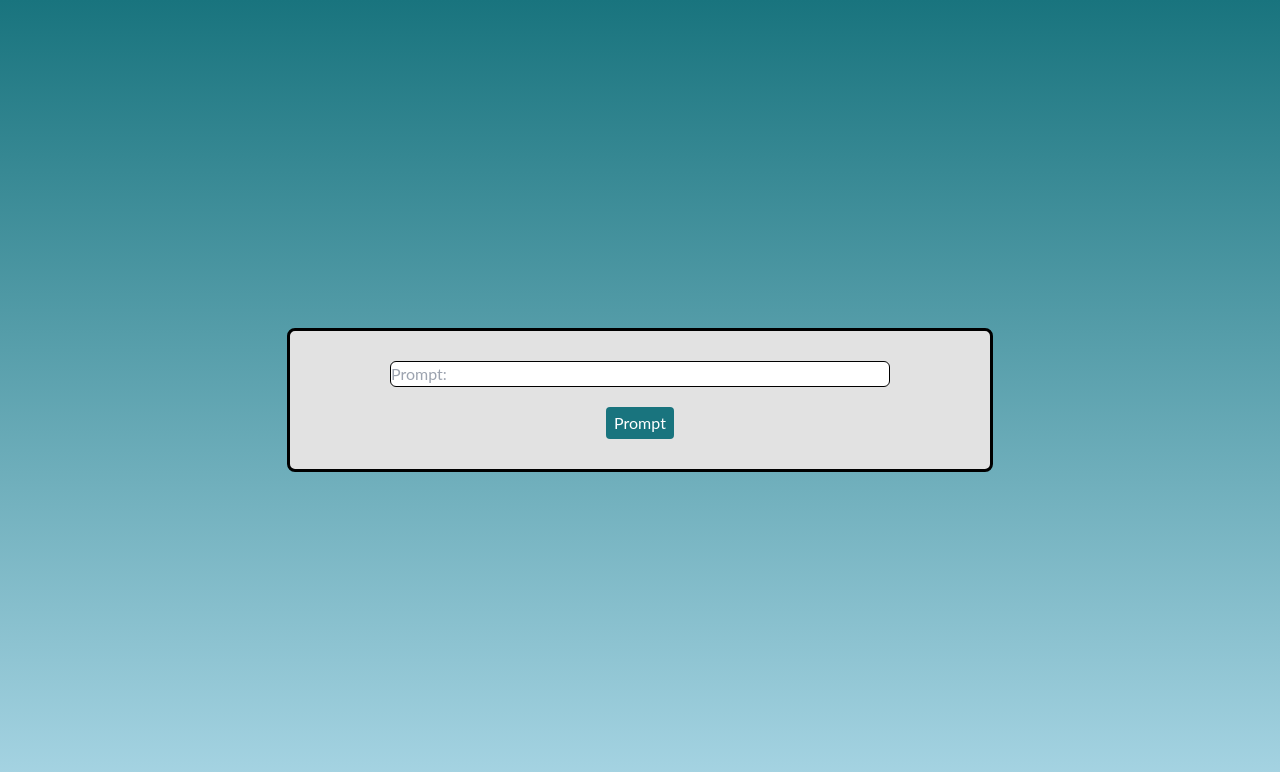
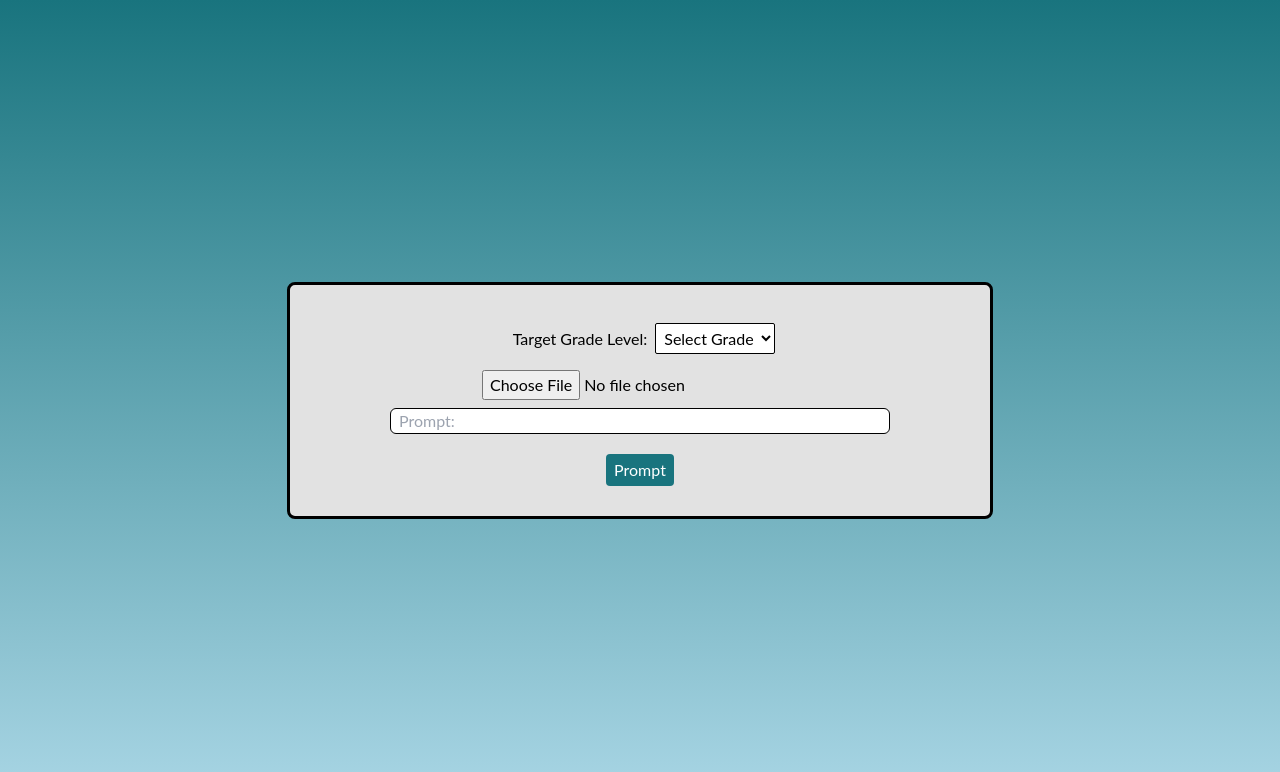
Before and after one commit to COSC-499-W2023/year-long-project-team-11, a React (Create React App) app in the folder app/frontend/: page /Prompt in a window 1280 px wide. Shown: the top 772 px of the page. Built offline with nearby package versions, Linux system fonts and the light colour scheme.

Commit message:
Add files via upload

```diff
--- a/app/frontend/src/App.js
+++ b/app/frontend/src/App.js
@@ -5,7 +5,7 @@ import Landing from './Landing';
 import { Routes, Route } from "react-router-dom";
 import CreateAccount from './CreateAccount';
 import Prompt from './Prompt';
-
+import SavedContent from "./SavedContent";
 function App() {
   return (
     <div className='App'>
@@ -16,9 +16,8 @@ function App() {
         <Route path='/Logout' element={<Logout />} />
         <Route path='/SignUp' element={<CreateAccount />} />
         <Route path='/Prompt' element={<Prompt />} />
+        <Route path='/SavedContent' element={<SavedContent/>} />
       </Routes>
-      {/* <Login></Login> */}
-      {/* <Logout/> */}
     </div>
   );
 }
--- a/app/frontend/src/Prompt.js
+++ b/app/frontend/src/Prompt.js
@@ -1,55 +1,107 @@
 import React, { useState } from "react";
 import Cookies from "js-cookie";
+import { useNavigate } from "react-router-dom";
 
 export default function Prompt() {
   const [prompt, setPrompt] = useState("");
+  const [file, setFile] = useState(null);
+  const [targetGrade, setTargetGrade] = useState("");
   const [output, setOutput] = useState("");
+  const navigate = useNavigate();
   const csrfToken = Cookies.get("csrftoken");
-
-  const handlePrompt = (e) => {
+  const handleSubmit = (e) => {
     e.preventDefault();
     console.log(prompt);
 
-    if (prompt.length === 0) {
-      return;
-    }
+    const formData = new FormData();
+    formData.append("file", file);
+    formData.append("prompt", prompt);
+    formData.append("targetGrade", targetGrade);
 
-    fetch("http://localhost:8000", {
+    fetch("http://localhost:8000/api/", {
+      method: "POST",
+      headers: {
+        "X-CSRFToken": csrfToken,
+      },
+      body: formData,
+    })
+      .then((response) => response.json())
+      .then((data) => {
+        setOutput(data.response);
+        navigate('/SavedContent', { state: { output: data.response } });
+      })
+      .catch((error) => {
+        console.error("Error: ", error);
+      });
+  };
+  const handleSave= () =>{
+    fetch("http://localhost:8000/save_output/", {
         method: "POST",
         headers: {
             "Content-Type": "application/json",
             "X-CSRFToken": csrfToken,
         },
-      body: JSON.stringify({
-        prompt: prompt,
-      }),
+        body: JSON.stringify({ output: output }),
     })
     .then((response) => response.json())
-      .then(data => {
-        setOutput(data.response);
+    .then((data) => {
+        console.log("Save response:", data);
     })
-      .catch(error => {
-        console.error('Error: ', error)
-      })
+    .catch((error) => {
+        console.error("Error saving:", error);
+    });
   };
 
   return (
     <div className="h-screen grid place-items-center">
       <div className="grid place-items-center rounded-lg px-[100px] py-[30px] text-center bg-[#E2E2E2] border-[3px] border-black">
         {output.length != 0 && (
+
           <div className="my-[10px]">
             <p>{output}</p>
+            <button onClick={handleSave} className="bg-[#19747E] text-white py-1 rounded hover:bg-[#316268] p-2" type="submit">Save</button>
           </div>
         )}
-        <form onSubmit={handlePrompt}>
+        <form onSubmit={handleSubmit}>
+          <div>
+            <div className="py-2">
+              <label htmlFor="targetGrade" className="px-2">Target Grade Level:</label>
+
+              <select
+                id="targetGrade"
+                value={targetGrade}
+                onChange={(e) => setTargetGrade(e.target.value)}
+                className="bg-white border border-black rounded-sm p-1 "
+              >
+                <option value="" hidden>
+                  Select Grade
+                </option>
+
+                {[...Array(12).keys()].map((grade) => (
+                  <option key={grade + 1} value={grade + 1}>
+                    Grade {grade + 1}
+                  </option>
+                ))}
+              </select>
+            </div>
+
+            <div className="py-2">
+              <input
+                type="file"
+                onChange={(e) => setFile(e.target.files[0])}
+                accept="application/pdf"
+              />
+            </div>
+
             <div>
               <input
-              className="border border-black rounded-md min-w-[500px]"
+                className="border border-black rounded-md min-w-[500px] px-2"
                 type="text"
                 placeholder="Prompt:"
                 value={prompt}
                 onChange={(e) => setPrompt(e.target.value)}
               />
+            </div>
             <div className="mt-[20px]">
               <button
                 className="bg-[#19747E] text-white py-1 rounded hover:bg-[#316268] p-2"
--- /dev/null
+++ b/app/frontend/src/SavedContent.js
@@ -0,0 +1,45 @@
+import React, { useState,useEffect } from 'react';
+import { Document, Packer, Paragraph } from 'docx';
+import { useLocation } from 'react-router-dom';
+
+const SavedContent = () => {
+  const [paragraph, setParagraph] = useState('Your paragraph of words goes here.');
+
+  const handleDownload = () => {
+    const element = document.createElement('a');
+    const file = new Blob([paragraph], { type: 'text/plain' });
+    element.href = URL.createObjectURL(file);
+    element.download = 'paragraph.txt';
+    document.body.appendChild(element);
+    element.click();
+    document.body.removeChild(element);
+  };
+const location=useLocation();
+const outputData= location.state?.output;
+useEffect(() => {
+  if (outputData) {
+    setParagraph(outputData);
+  }
+}, [outputData]);
+  return (
+    <div className="savedcontent flex flex-col items-center justify-center min-h-screen">
+      <div className="max-w-3xl w-full p-8 bg-white rounded-lg shadow-lg">
+        <h1 className="text-4xl font-bold mb-4">Title of Content</h1>
+        <p className="text-lg mb-4">Content Type</p>
+        <div className="my-8">
+          <p>{paragraph}</p>
+        </div>
+        <div className="flex justify-between items-center">
+        <div className='buttons flex flex-row'>
+        <button className="px-4 py-2 bg-blue-500 text-white rounded-md mr-4" onClick={handleDownload}>Download</button>
+        <button className="px-4 py-2 bg-gray-500 text-white rounded-md">Share</button>
+        </div>
+
+        </div>
+      </div>
+    </div>
+
+  );
+};
+
+export default SavedContent;
```
Lines whose indentation alone changed are shown as unchanged.
